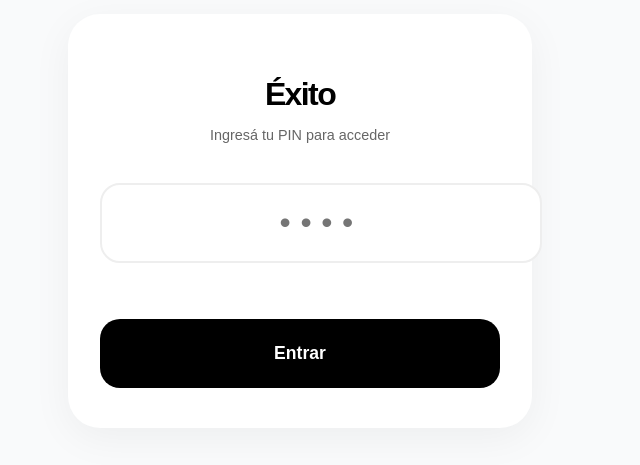
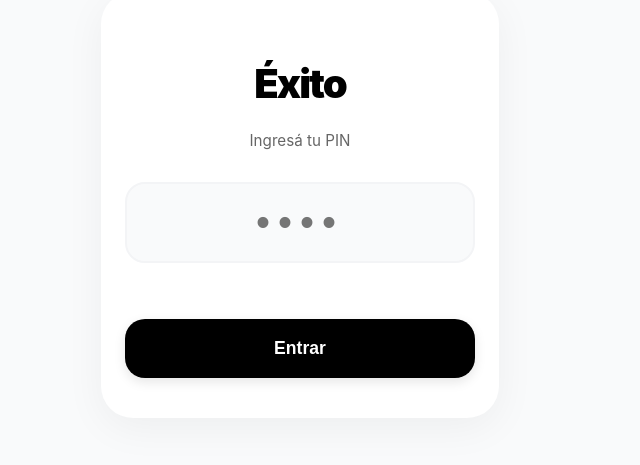
Before and after one commit to santisala23-sys/exito, a Next.js app: page /login in a window 1280 px wide. Shown: the part 211-676 px from the top of the page, without its empty margins (340-980 px from the left). Built offline with nearby package versions, Linux system fonts and the light colour scheme.

Commit message:
Ajuste de centrado y diseño móvil para login

```diff
--- a/app/login/page.js
+++ b/app/login/page.js
@@ -9,9 +9,7 @@
 
   const handleLogin = (e) => {
     e.preventDefault();
-
     if (pin === process.env.NEXT_PUBLIC_APP_PIN) {
-      // Seteamos una "cookie" de autorización que dura 30 días
       document.cookie = "exito_auth=true; path=/; max-age=" + 60 * 60 * 24 * 30;
       router.push('/');
     } else {
@@ -21,25 +19,69 @@
   };
 
   return (
-    <main style={{ display: 'flex', justifyContent: 'center', alignItems: 'center', minHeight: '100vh', backgroundColor: '#f9fafb', padding: '2rem', fontFamily: 'sans-serif' }}>
-      <form onSubmit={handleLogin} style={{ backgroundColor: '#fff', padding: '2.5rem 2rem', borderRadius: '32px', boxShadow: '0 10px 40px rgba(0,0,0,0.05)', width: '100%', maxWidth: '400px', textAlign: 'center' }}>
-        <h1 style={{ fontSize: '2rem', fontWeight: '900', marginBottom: '0.5rem', letterSpacing: '-0.05em' }}>Éxito</h1>
-        <p style={{ color: '#666', marginBottom: '2.5rem', fontSize: '0.9rem' }}>Ingresá tu PIN para acceder</p>
+    <main style={{
+      display: 'flex',
+      justifyContent: 'center',
+      alignItems: 'center',
+      minHeight: '100dvh', // Usamos dvh para que en el celu ignore las barras del navegador
+      backgroundColor: '#f9fafb',
+      padding: '1rem',
+      fontFamily: '-apple-system, system-ui, sans-serif'
+    }}>
+      <form onSubmit={handleLogin} style={{
+        backgroundColor: '#fff',
+        padding: '2.5rem 1.5rem',
+        borderRadius: '32px',
+        boxShadow: '0 10px 40px rgba(0,0,0,0.05)',
+        width: '100%',
+        maxWidth: '350px', // Un poco más angosto para que no toque los bordes
+        textAlign: 'center',
+        display: 'flex',
+        flexDirection: 'column',
+        justifyContent: 'center'
+      }}>
+        <h1 style={{ fontSize: '2.5rem', fontWeight: '900', marginBottom: '0.5rem', letterSpacing: '-0.05em' }}>Éxito</h1>
+        <p style={{ color: '#666', marginBottom: '2rem', fontSize: '0.95rem' }}>Ingresá tu PIN</p>
 
         <input
           type="password"
-          inputMode="numeric"
+          inputMode="numeric" // Mantiene el teclado numérico
+          pattern="[0-9]*"    // Ayuda a algunos navegadores a entender que es solo números
           value={pin}
           onChange={(e) => setPin(e.target.value)}
           placeholder="••••"
-          style={{ width: '100%', padding: '1.2rem', fontSize: '2rem', textAlign: 'center', borderRadius: '20px', border: '2px solid #eee', marginBottom: '1rem', letterSpacing: '0.3em', outline: 'none' }}
+          autoFocus
+          style={{
+            width: '100%',
+            padding: '1rem',
+            fontSize: '2.5rem',
+            textAlign: 'center',
+            borderRadius: '20px',
+            border: '2px solid #f3f4f6',
+            marginBottom: '1rem',
+            letterSpacing: '0.2em',
+            outline: 'none',
+            backgroundColor: '#f9fafb',
+            boxSizing: 'border-box'
+          }}
         />
 
         <div style={{ minHeight: '24px', marginBottom: '1rem' }}>
-          {error && <p style={{ color: '#ef4444', fontSize: '0.9rem', margin: 0, fontWeight: '600' }}>{error}</p>}
+          {error && <p style={{ color: '#ef4444', fontSize: '0.9rem', fontWeight: '600' }}>{error}</p>}
         </div>
 
-        <button type="submit" style={{ width: '100%', padding: '1.5rem', backgroundColor: '#000', color: '#fff', border: 'none', borderRadius: '20px', fontSize: '1.1rem', fontWeight: 'bold', cursor: 'pointer' }}>
+        <button type="submit" style={{
+          width: '100%',
+          padding: '1.2rem',
+          backgroundColor: '#000',
+          color: '#fff',
+          border: 'none',
+          borderRadius: '20px',
+          fontSize: '1.1rem',
+          fontWeight: 'bold',
+          cursor: 'pointer',
+          boxShadow: '0 4px 12px rgba(0,0,0,0.1)'
+        }}>
           Entrar
         </button>
       </form>
```
